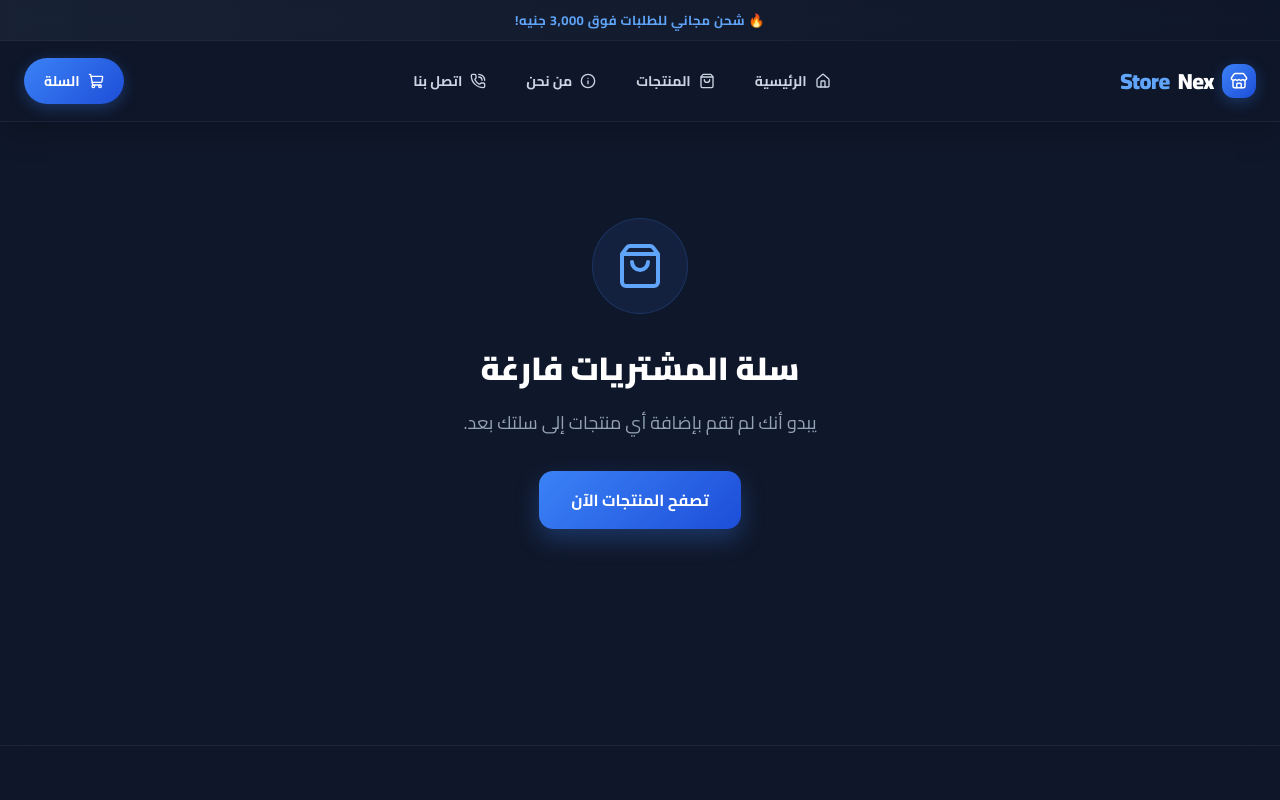
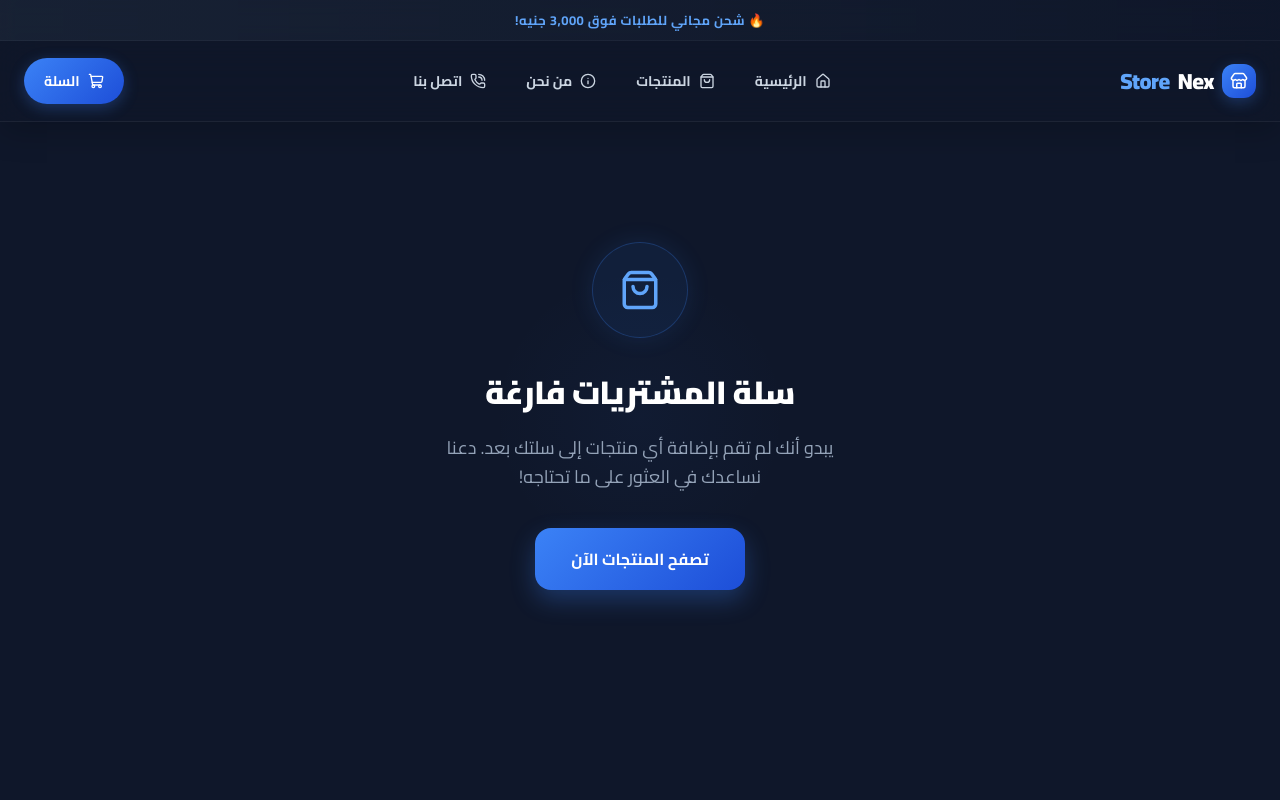
Before and after one commit to hazemmourad215-alt/qwqda, a React (Vite) app: page /cart in a window 1280 px wide. Shown: the top 800 px of the page. Built offline with nearby package versions, Linux system fonts and the light colour scheme.

Commit message:
ضبط سنترة أيقونة السلة هندسياً وإتمام الحسابات التجارية للخصم بدون تكرار

```diff
--- a/src/Pages/Cart.jsx
+++ b/src/Pages/Cart.jsx
@@ -20,38 +20,40 @@ export default function Cart() {
 
   const isMobile = windowWidth <= 768;
 
-  // 1. حساب المجموع الفرعي (الأسعار النهائية المضافة بالفعل للسلة)
+  // 🌟 1. المجموع الفرعي الصحيح: حساب الأسعار الأصلية (قبل الخصم) لجميع المنتجات في السلة
   const subTotal = cart.reduce((total, item) => {
-    const cleanPrice = typeof item.price === 'string'
-      ? parseFloat(item.price.replace(/[^\d.]/g, ''))
-      : Number(item.price);
+    const savedProducts = JSON.parse(localStorage.getItem('store_products')) || [];
+    const originalProduct = savedProducts.find(p => p.id === item.id);
+
+    const discountPercent = Number(item.discount) || 0;
+    const originalPrice = originalProduct
+      ? Number(originalProduct.price)
+      : (discountPercent > 0 ? Math.round(Number(item.price) / (1 - discountPercent / 100)) : Number(item.price));
+
     const qty = Number(item.quantity) || 1;
-    return total + (cleanPrice * qty);
+    return total + (originalPrice * qty);
   }, 0);
 
-  // 2. حساب إجمالي الخصم/التوفير اللي الزبون كسبه (الفارق بين السعر الأصلي والمخفض)
+  // 🌟 2. إجمالي الخصم/التوفير: الفارق الحقيقي المخصوم بين السعر الأصلي والمخفض
   const totalDiscount = cart.reduce((total, item) => {
     const discountPercent = Number(item.discount) || 0;
     if (discountPercent > 0) {
       const savedProducts = JSON.parse(localStorage.getItem('store_products')) || [];
       const originalProduct = savedProducts.find(p => p.id === item.id);
-      const originalPrice = originalProduct ? Number(originalProduct.price) : (item.price / (1 - discountPercent / 100));
+      const originalPrice = originalProduct ? Number(originalProduct.price) : (Number(item.price) / (1 - discountPercent / 100));
 
-      const cleanPrice = typeof item.price === 'string'
-        ? parseFloat(item.price.replace(/[^\d.]/g, ''))
-        : Number(item.price);
-
+      const cleanPrice = Number(item.price);
       const savingsPerItem = Math.max(0, Math.round(originalPrice - cleanPrice));
       return total + (savingsPerItem * (Number(item.quantity) || 1));
     }
     return total;
   }, 0);
+  // 3. تحديد مصاريف الشحن ديناميكياً بناءً على السعر النهائي الفعلي للسلع (بعد الخصم)
+  const finalItemsPrice = subTotal - totalDiscount;
+  const shippingCost = finalItemsPrice >= 3000 || finalItemsPrice === 0 ? 0 : 50;
 
-  // 3. تحديد مصاريف الشحن ديناميكياً
-  const shippingCost = subTotal >= 3000 || subTotal === 0 ? 0 : 50;
-
-  // 4. المجموع الكلي النهائي
-  const totalPrice = subTotal + shippingCost;
+  // 🌟 4. الإجمالي الكلي النهائي الصحيح = (المجموع الفرعي الأصلي - الخصم) + الشحن
+  const totalPrice = (subTotal - totalDiscount) + shippingCost;
 
   const handleInputChange = (e) => {
     setFormData({ ...formData, [e.target.name]: e.target.value });
@@ -78,7 +80,7 @@ export default function Cart() {
     title: { fontSize: isMobile ? '28px' : '36px', fontWeight: '900', color: '#fff', marginBottom: isMobile ? '24px' : '40px', borderRight: '4px solid #3b82f6', paddingRight: '16px' },
     grid: { display: 'flex', flexDirection: isMobile ? 'column' : 'row', gap: '32px', alignItems: 'start', position: 'relative', zIndex: 2 },
     cartList: { display: 'flex', flexDirection: 'column', gap: '16px', flex: 1, width: '100%' },
-    cartItem: { background: 'rgba(30, 41, 59, 0.4)', backdropFilter: 'blur(16px)', WebkitBackdropFilter: 'blur(16px)', border: '1px solid rgba(255, 255, 255, 0.06)', padding: '16px', borderRadius: '24px', display: 'flex', alignItems: 'center', justifyContent: 'space-between', gap: '16px', width: '100%', boxSizing: 'border-box' },
+    cartItem: { background: 'rgba(30, 41, 59, 0.4)', backdropFilter: 'blur(16px)', WebkitBackdropFilter: 'blur(16px)', border: '1px solid rgba(255, 255, 255, 0.06)', padding: '16px', borderRadius: '24px', display: 'flex', alignItems: 'center', justifyNavigation: 'space-between', gap: '16px', width: '100%', boxSizing: 'border-box' },
     itemImage: { width: isMobile ? '64px' : '80px', height: isMobile ? '64px' : '80px', objectFit: 'cover', borderRadius: '16px', background: '#0f172a' },
     qtyContainer: { display: 'flex', alignItems: 'center', gap: '12px', background: 'rgba(15, 23, 42, 0.6)', padding: '6px 14px', borderRadius: '14px', border: '1px solid rgba(255, 255, 255, 0.05)' },
     qtyBtn: { background: 'transparent', border: 'none', color: '#60a5fa', cursor: 'pointer', display: 'flex', alignItems: 'center', justifyContent: 'center', padding: '4px' },
@@ -92,18 +94,54 @@ export default function Cart() {
     input: { width: '100%', padding: '12px 16px', borderRadius: '12px', background: 'rgba(15, 23, 42, 0.6)', border: '1px solid rgba(255, 255, 255, 0.08)', color: '#fff', marginTop: '8px', marginBottom: '16px', outline: 'none', boxSizing: 'border-box' }
   };
 
-  if (cart.length === 0) {
+   if (cart.length === 0) {
     return (
-      <div style={{ textAlign: 'center', padding: isMobile ? '64px 0' : '96px 0', direction: 'rtl', position: 'relative' }}>
-        <div style={{ background: 'rgba(59, 130, 246, 0.1)', border: '1px solid rgba(59, 130, 246, 0.2)', width: '96px', height: '96px', borderRadius: '50%', display: 'flex', alignItems: 'center', justifyContent: 'center', margin: '0 auto 24px auto', color: '#60a5fa' }}>
-          <ShoppingBag size={48} />
+      <div style={{ textAlign: 'center', padding: isMobile ? '80px 0' : '120px 0', direction: 'rtl', position: 'relative' }}>
+        {/* هالة إضاءة خلفية ناعمة */}
+        <div style={{ position: 'absolute', top: '50%', left: '50%', transform: 'translate(-50%, -50%)', width: '300px', height: '300px', background: 'radial-gradient(circle, rgba(59,130,246,0.04) 0%, transparent 70%)', pointerEvents: 'none', zIndex: 0 }} />
+
+        <div style={{ position: 'relative', zIndex: 2 }}>
+          {/* 🌟 الدائرة الزجاجية المحدثة: الأيقونة في النص الهندسي المطلق والقاتل بالملّي */}
+          <div style={{
+            background: 'rgba(59, 130, 246, 0.08)',
+            border: '1px solid rgba(59, 130, 246, 0.25)',
+            width: '96px',
+            height: '96px',
+            borderRadius: '50%',
+            margin: '0 auto 24px auto',
+            color: '#60a5fa',
+            boxShadow: '0 0 25px rgba(59, 130, 246, 0.12)',
+            position: 'relative', // تمكين التموضع المطلق للأيقونة بالداخل
+            display: 'flex',
+            alignItems: 'center',
+            justifyContent: 'center'
+          }}>
+            <div style={{
+              position: 'absolute',
+              top: '50%',
+              left: '50%',
+              transform: 'translate(-50%, -50%)', // سنترة مطلقة تخترق أي ترحيل افتراضي
+              display: 'flex',
+              alignItems: 'center',
+              justifyContent: 'center',
+              width: '100%',
+              height: '100%',
+              padding: 0,
+              margin: 0,
+              lineHeight: 0
+            }}>
+              <ShoppingBag size={42} style={{ display: 'block', margin: 0, padding: 0 }} />
+            </div>
+          </div>
+
+          <h2 style={{ fontSize: isMobile ? '26px' : '32px', fontWeight: '900', color: '#fff', letterSpacing: '-0.5px' }}>سلة المشتريات فارغة</h2>
+          <p style={{ color: '#94a3b8', marginTop: '12px', marginBottom: '36px', fontSize: isMobile ? '16px' : '18px', maxWidth: '400px', marginInline: 'auto', lineHeight: 1.6 }}>يبدو أنك لم تقم بإضافة أي منتجات إلى سلتك بعد. دعنا نساعدك في العثور على ما تحتاجه!</p>
+          <Link to="/shop" style={{ background: 'linear-gradient(135deg, #3b82f6 0%, #1d4ed8 100%)', color: '#fff', padding: '16px 36px', borderRadius: '16px', textDecoration: 'none', fontWeight: 'bold', display: 'inline-block', boxShadow: '0 10px 25px rgba(59, 130, 246, 0.3)', transition: 'all 0.3s ease' }}>تصفح المنتجات الآن</Link>
         </div>
-        <h2 style={{ fontSize: isMobile ? '26px' : '32px', fontWeight: '900', color: '#fff' }}>سلة المشتريات فارغة</h2>
-        <p style={{ color: '#94a3b8', marginTop: '8px', marginBottom: '32px', fontSize: isMobile ? '16px' : '18px' }}>يبدو أنك لم تقم بإضافة أي منتجات إلى سلتك بعد.</p>
-        <Link to="/shop" style={{ background: 'linear-gradient(135deg, #3b82f6 0%, #1d4ed8 100%)', color: '#fff', padding: '14px 32px', borderRadius: '14px', textDecoration: 'none', fontWeight: 'bold', display: 'inline-block', boxShadow: '0 10px 25px rgba(59, 130, 246, 0.3)' }}>تصفح المنتجات الآن</Link>
       </div>
     );
   }
+
   return (
     <div style={styles.container}>
       {/* هالات الإضاءة الخلفية الناعمة */}
@@ -164,7 +202,7 @@ export default function Cart() {
             </span>
           </div>
 
-          {/* 🌟 سطر إجمالي الخصم والتوفير الجديد مضاف هنا تحت الشحن مباشرة */}
+          {/* سطر إجمالي الخصم والتوفير يظهر باللون الأحمر تحت الشحن مباشرة */}
           {totalDiscount > 0 && (
             <div style={{ ...styles.summaryRow, borderBottom: '1px solid rgba(244, 63, 94, 0.2)' }}>
               <span style={{ color: '#f43f5e', fontWeight: '600' }}>إجمالي الخصم (توفير)</span>
```
